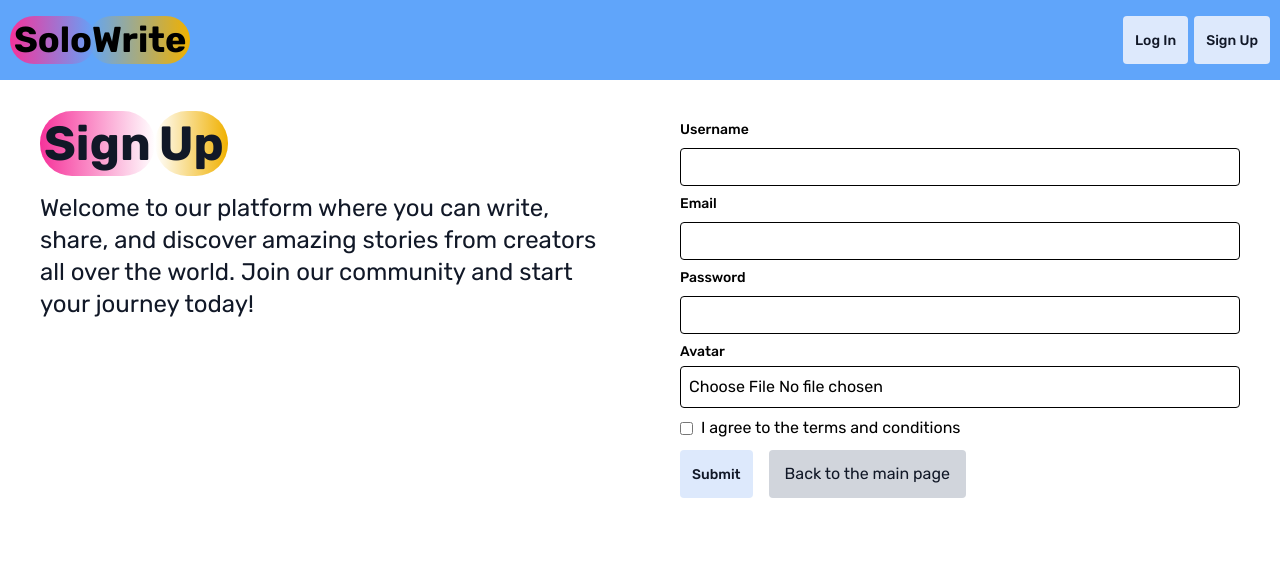
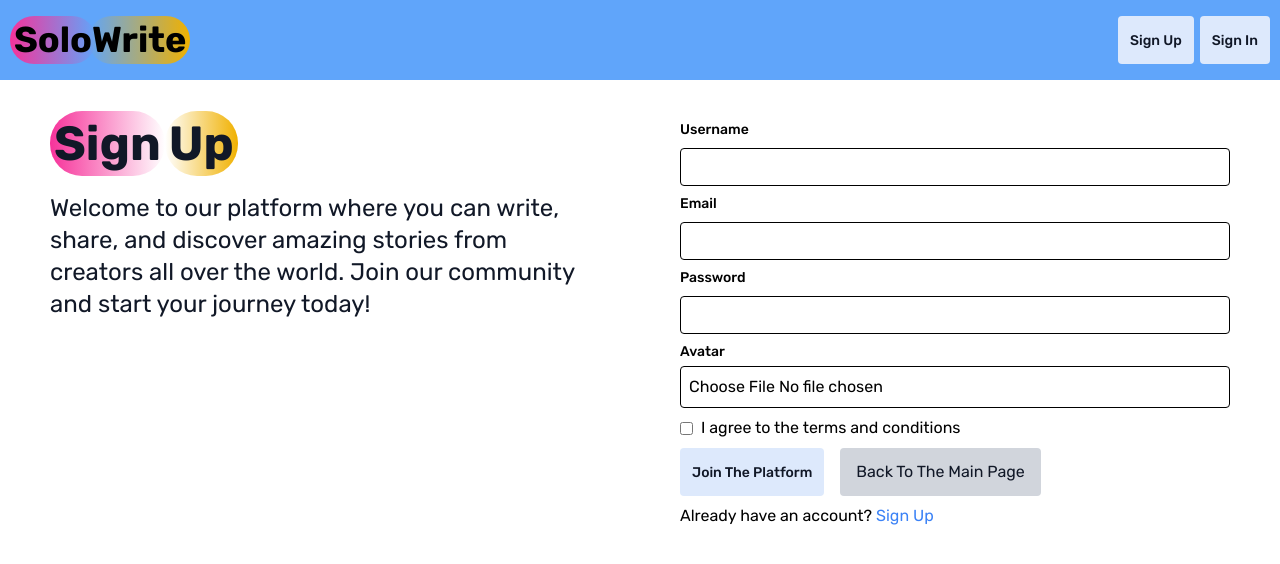
Before and after one commit to PavAndrei/solo-write, a React (Vite) app in the folder client/: page /sign-up in a window 1280 px wide. Shown: the top 564 px of the page. Built offline with nearby package versions, Linux system fonts and the light colour scheme.

Commit message:
feat: make sign up functionality work

```diff
--- a/client/src/App.tsx
+++ b/client/src/App.tsx
@@ -3,8 +3,9 @@ import { BrowserRouter, Routes, Route } from "react-router-dom";
 
 import { Home } from "./pages/HomePage";
 import { SignUpPage } from "./pages/SignUpPage";
-import { LogIn } from "./pages/LogInPage";
+import { SignIn } from "./pages/SignInPage";
 import { Header } from "./components/Header";
+import { Dashboard } from "./pages/Dashboard";
 
 const App: FC = () => {
   return (
@@ -13,7 +14,8 @@ const App: FC = () => {
       <Routes>
         <Route path="/" element={<Home />} />
         <Route path="/sign-up" element={<SignUpPage />} />
-        <Route path="/log-in" element={<LogIn />} />
+        <Route path="/sign-in" element={<SignIn />} />
+        <Route path="/dashboard" element={<Dashboard />} />
       </Routes>
     </BrowserRouter>
   );
--- /dev/null
+++ b/client/src/components/CheckboxInput.tsx
@@ -0,0 +1,8 @@
+export const CheckboxInput = () => {
+  return (
+    <label className="inline-flex items-center">
+      <input type="checkbox" className="mr-2" />I agree to the terms and
+      conditions
+    </label>
+  );
+};
--- /dev/null
+++ b/client/src/components/FileInput.tsx
@@ -0,0 +1,8 @@
+export const FileInput = () => {
+  return (
+    <div>
+      <label className="block mb-1 text-sm font-medium">Avatar</label>
+      <input type="file" className="w-full p-2 border rounded" />
+    </div>
+  );
+};
--- a/client/src/components/GradientButton.tsx
+++ b/client/src/components/GradientButton.tsx
@@ -2,8 +2,8 @@ import type { FC, ReactNode } from "react";
 
 interface GradientButtonProps {
   children: ReactNode;
-  disabled: boolean;
-  type: "submit" | "button" | "reset";
+  disabled?: boolean;
+  type?: "submit" | "button" | "reset";
 }
 
 export const GradientButton: FC<GradientButtonProps> = ({
--- a/client/src/components/Header.tsx
+++ b/client/src/components/Header.tsx
@@ -23,14 +23,14 @@ export const Header: FC = () => {
             </span>
           </Link>
           <div className="flex gap-1.5">
-            <Link to="/log-in">
-              <GradientButton disabled={pathname === "/log-in"}>
-                Log In
-              </GradientButton>
-            </Link>
             <Link to="/sign-up">
               <GradientButton disabled={pathname === "/sign-up"}>
                 Sign Up
+              </GradientButton>
+            </Link>
+            <Link to="/sign-in">
+              <GradientButton disabled={pathname === "/sign-in"}>
+                Sign In
               </GradientButton>
             </Link>
           </div>
--- a/client/src/components/InputField.tsx
+++ /dev/null
@@ -1,26 +0,0 @@
-import type { UseFormRegister, FieldValues, Path } from "react-hook-form";
-
-interface InputFieldProps<T extends FieldValues> {
-  label: string;
-  type: string;
-  name: Path<T>;
-  register: UseFormRegister<T>;
-  required?: boolean;
-}
-
-export const InputField = <T extends FieldValues>({
-  label,
-  type,
-  name,
-  register,
-  required,
-}: InputFieldProps<T>) => (
-  <label className="text-sm font-medium flex flex-col gap-2">
-    <span className="cursor-pointer">{label}</span>
-    <input
-      type={type}
-      {...register(name, { required })}
-      className="w-full p-2 border rounded"
-    />
-  </label>
-);
--- /dev/null
+++ b/client/src/components/TextInput.tsx
@@ -0,0 +1,12 @@
+export const TextInput = ({ label, type, name, value, onChange }) => (
+  <label className="text-sm font-medium flex flex-col gap-2">
+    <span className="cursor-pointer">{label}</span>
+    <input
+      type={type}
+      name={name}
+      value={value}
+      onChange={onChange}
+      className="w-full p-2 border rounded"
+    />
+  </label>
+);
--- /dev/null
+++ b/client/src/pages/Dashboard.tsx
@@ -0,0 +1,3 @@
+export const Dashboard = () => {
+  return <div>Dashboard</div>;
+};
--- a/client/src/pages/LogInPage.tsx
+++ /dev/null
@@ -1,5 +0,0 @@
-import type { FC } from "react";
-
-export const LogIn: FC = () => {
-  return <div>Log In</div>;
-};
--- /dev/null
+++ b/client/src/pages/SignInPage.tsx
@@ -0,0 +1,95 @@
+import { useState, type FC } from "react";
+import { Container } from "../components/Container";
+import { TextInput } from "../components/TextInput";
+import { GradientButton } from "../components/GradientButton";
+import { Link, useNavigate } from "react-router-dom";
+
+export const SignIn: FC = () => {
+  const navigate = useNavigate();
+
+  const [email, setEmail] = useState();
+  const [password, setPassword] = useState();
+
+  const handleSubmit = async (e) => {
+    e.preventDefault();
+
+    const formData = {
+      email,
+      password,
+    };
+
+    try {
+      const response = await fetch("/api/auth/signin", {
+        method: "POST",
+        headers: {
+          "Content-Type": "application/json",
+        },
+        body: JSON.stringify(formData),
+      });
+
+      const data = await response.json();
+
+      if (!data.success) {
+        console.log("error");
+      }
+
+      if (response.ok) {
+        navigate("/dashboard");
+      }
+
+      console.log(data);
+    } catch (err) {
+      console.log(err);
+    }
+  };
+
+  return (
+    <Container>
+      <div className="flex min-h-screen">
+        <div className="w-1/2 p-10 bg-transparent text-basic">
+          <h1 className="text-3xl md:text-4xl lg:text-5xl font-bold mb-6">
+            <span className="bg-gradient-to-r from-pink-500 p-1 rounded-4xl">
+              Welcome
+            </span>
+            <span className="bg-gradient-to-r to-yellow-500 p-1 rounded-4xl">
+              Back
+            </span>
+          </h1>
+          <p className="text-base md:text-2xl">
+            Log in to your account to access personalized content, stay up to
+            date with the our platform, and manage your preferences easily. On
+            this web-site you will be able to write and edit your own articles
+            and read other people's texts. Also, you will be a part of the
+            comminity. Feel free to share you interesting thoughts with others.
+          </p>
+        </div>
+        <form
+          className="w-1/2 p-10 flex flex-col gap-2 max-h-[500px]"
+          onSubmit={handleSubmit}
+        >
+          <TextInput
+            label="Email"
+            type="email"
+            name="email"
+            value={email}
+            onChange={(e) => setEmail(e.target.value)}
+          />
+          <TextInput
+            label="Password"
+            type="password"
+            name="password"
+            value={password}
+            onChange={(e) => setPassword(e.target.value)}
+          />
+          <GradientButton type="submit">Sign In</GradientButton>
+          <span>
+            Don't have an account yet?{" "}
+            <Link to="/sign-up" className="text-secondary">
+              Sign Up
+            </Link>
+          </span>
+        </form>
+      </div>
+    </Container>
+  );
+};
--- a/client/src/pages/SignUpPage.tsx
+++ b/client/src/pages/SignUpPage.tsx
@@ -1,30 +1,23 @@
-import { useForm } from "react-hook-form";
-import { InputField } from "../components/InputField";
+// import { useForm } from "react-hook-form";
+import { TextInput } from "../components/TextInput";
 import { GradientButton } from "../components/GradientButton";
-import { useNavigate } from "react-router-dom";
-
-interface SignupFormValues {
-  username: string;
-  email: string;
-  password: string;
-  avatar: FileList;
-  agree: boolean;
-}
+import { Link, useNavigate } from "react-router-dom";
+import { useState } from "react";
+import { FileInput } from "../components/FileInput";
+import { CheckboxInput } from "../components/CheckboxInput";
+import { Container } from "../components/Container";
 
 export const SignUpPage: React.FC = () => {
   const navigate = useNavigate();
 
-  const {
-    register,
-    handleSubmit,
-    formState: { errors },
-  } = useForm<SignupFormValues>();
-
-  const onSubmit = (data: SignupFormValues) => {
-    console.log(data);
-  };
+  const [username, setUsername] = useState("");
+  const [email, setEmail] = useState("");
+  const [password, setPassword] = useState("");
+  const [fileUrl, setFileUrl] = useState("");
+  const [checkbox, setCheckbox] = useState(false);
 
   return (
+    <Container>
       <div className="flex min-h-screen">
         <div className="w-1/2 p-10 bg-transparent text-basic">
           <h1 className="text-3xl md:text-4xl lg:text-5xl font-bold mb-6">
@@ -42,68 +35,51 @@ export const SignUpPage: React.FC = () => {
           </p>
         </div>
 
-      <form
-        className="w-1/2 p-10 flex flex-col gap-2"
-        onSubmit={handleSubmit(onSubmit)}
-      >
-        <InputField<SignupFormValues>
+        <form className="w-1/2 p-10 flex flex-col gap-2">
+          <TextInput
             label="Username"
             type="text"
             name="username"
-          register={register}
-          required
+            value={username}
+            onChange={(e) => setUsername(e.target.value)}
           />
-        <InputField<SignupFormValues>
+          <TextInput
             label="Email"
             type="email"
             name="email"
-          register={register}
-          required
+            value={email}
+            onChange={(e) => setEmail(e.target.value)}
           />
-        <InputField<SignupFormValues>
+          <TextInput
             label="Password"
             type="password"
             name="password"
-          register={register}
-          required
+            value={password}
+            onChange={(e) => setPassword(e.target.value)}
           />
-
-        <div>
-          <label className="block mb-1 text-sm font-medium">Avatar</label>
-          <input
-            type="file"
-            {...register("avatar")}
-            className="w-full p-2 border rounded"
-          />
-        </div>
-
-        <div>
-          <label className="inline-flex items-center">
-            <input
-              type="checkbox"
-              {...register("agree", { required: true })}
-              className="mr-2"
-            />
-            I agree to the terms and conditions
-          </label>
-          {errors.agree && (
-            <p className="text-red-500 text-sm">You must accept the terms</p>
-          )}
-        </div>
+          <FileInput />
+          <CheckboxInput />
 
           <div className="flex space-x-4">
             <GradientButton type="submit" disabled={false}>
-            Submit
+              Join The Platform
             </GradientButton>
             <button
               type="button"
               className="bg-gray-300 text-basic px-4 py-2 rounded"
               onClick={() => navigate("/")}
             >
-            Back to the main page
+              Back To The Main Page
             </button>
           </div>
+          <span>
+            Already have an account?{" "}
+            <Link to="/sign-in" className="text-secondary">
+              Sign Up
+            </Link>
+          </span>
         </form>
       </div>
+    </Container>
   );
 };
--- a/client/vite.config.ts
+++ b/client/vite.config.ts
@@ -5,4 +5,12 @@ import tailwindcss from "@tailwindcss/vite";
 // https://vite.dev/config/
 export default defineConfig({
   plugins: [react(), tailwindcss()],
+  server: {
+    proxy: {
+      "/api": {
+        target: "http://localhost:5000",
+        secure: false,
+      },
+    },
+  },
 });
```
Lines whose indentation alone changed are shown as unchanged.
